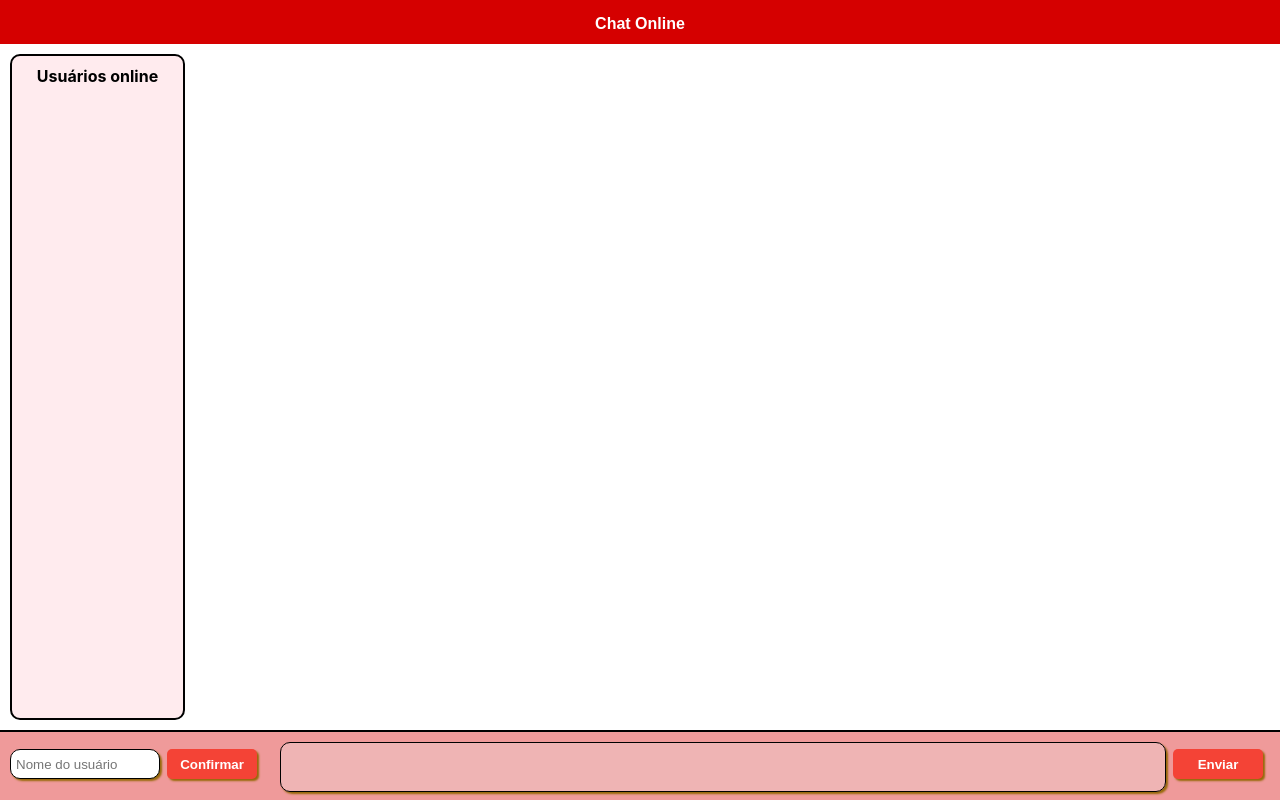
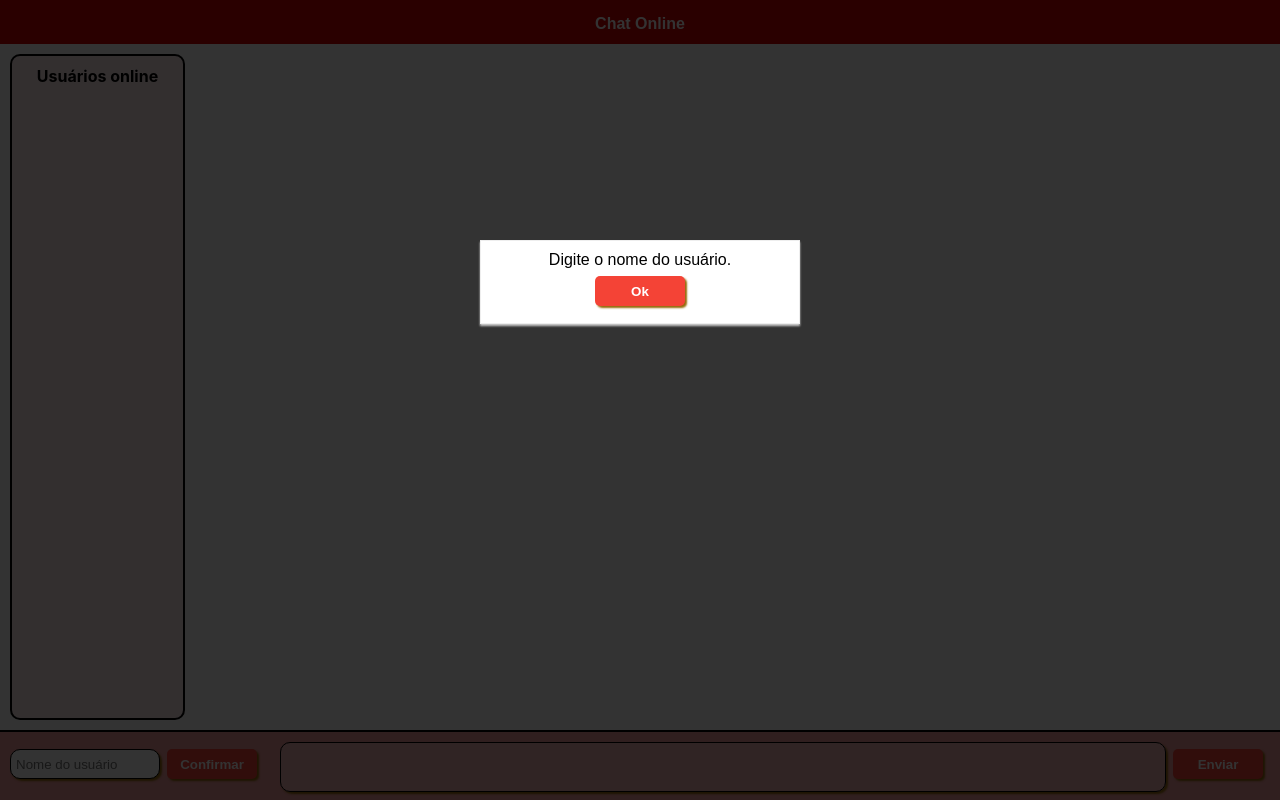
Before and after one commit to Tiago-TSC/React.Chat, a React (Create React App) app: page / in a window 1280 px wide. Both pictures are taken after a click on the button "Confirmar". Built offline with nearby package versions, Linux system fonts and the light colour scheme.

Commit message:
Modal e Backdrop

```diff
--- a/package.json
+++ b/package.json
@@ -9,6 +9,7 @@
     "react-dom": "^16.10.2",
     "react-redux": "^7.1.1",
     "react-scripts": "3.2.0",
+    "react-transition-group": "^4.3.0",
     "redux": "^4.0.4",
     "redux-thunk": "^2.3.0",
     "styled-components": "^4.4.0"
--- /dev/null
+++ b/src/components/Backdrop/index.js
@@ -0,0 +1,9 @@
+import React from 'react';
+
+import { Container } from './styles';
+
+const Backdrop = props => {
+  return <Container active={props.show} onClick={props.clicked} />;
+};
+
+export default Backdrop;
--- /dev/null
+++ b/src/components/Backdrop/styles.js
@@ -0,0 +1,12 @@
+import styled from 'styled-components';
+
+export const Container = styled.div`
+  position: fixed;
+  z-index: 100;
+  top: 0;
+  left: 0;
+  width: 100%;
+  height: 100%;
+  background-color: rgba(0, 0, 0, 0.8);
+  display: ${props => (props.active ? 'block' : 'none')};
+`;
--- a/src/components/Button/index.js
+++ b/src/components/Button/index.js
@@ -2,8 +2,8 @@ import React from 'react';
 
 import { ButtonStyled } from './styles';
 
-export default function Button({children, ...rest}) {
-  return (
-    <ButtonStyled {...rest}>{children}</ButtonStyled>
-  );
-}
+const Button = ({ children, ...rest }) => {
+  return <ButtonStyled {...rest}>{children}</ButtonStyled>;
+};
+
+export default Button;
--- /dev/null
+++ b/src/components/Modal/index.js
@@ -0,0 +1,29 @@
+import React from 'react';
+import { Transition } from 'react-transition-group';
+
+import { Container } from './styles';
+import Backdrop from '../Backdrop';
+import Button from '../Button';
+
+const Modal = props => {
+  const animationTiming = {
+    enter: 400,
+    exit: 1000,
+  };
+
+  return (
+    <div>
+      <Backdrop show={props.show} clicked={props.closed} />
+      <Transition in={props.show} timeout={animationTiming} mountOnEnter unmountOnExit>
+        <Container active={props.show}>
+          <div>
+            <div>{props.children}</div>
+            <Button onClick={props.closed}>Ok</Button>
+          </div>
+        </Container>
+      </Transition>
+    </div>
+  );
+};
+
+export default Modal;
--- /dev/null
+++ b/src/components/Modal/styles.js
@@ -0,0 +1,48 @@
+import styled from 'styled-components';
+
+export const Container = styled.div`
+  position: fixed;
+  z-index: 200;
+  border: 1px solid #eee;
+  box-shadow: 0 2px 2px #ccc;
+  color: #000;
+  background-color: #fff;
+  padding: 10px;
+  text-align: center;
+  box-sizing: border-box;
+  top: 30%;
+  left: 37.5%;
+  width: 25%;
+  transition: all 0.3s ease-out;
+  animation: ${props => (props.active ? 'openModal 0.4s' : 'closeModal 1s')} ease-out forwards;
+
+  @keyframes openModal {
+    0% {
+      opacity: 0;
+      transform: translateY(-100%);
+    }
+    50% {
+      opacity: 1;
+      transform: translateY(90%);
+    }
+    100% {
+      opacity: 1;
+      transform: translateY(0);
+    }
+  }
+
+  @keyframes closeModal {
+    0% {
+      opacity: 1;
+      transform: translateY(0);
+    }
+    50% {
+      opacity: 0.8;
+      transform: translateY(60%);
+    }
+    100% {
+      opacity: 0;
+      transform: translateY(-100%);
+    }
+  }
+`;
--- a/src/pages/Chat/components/Footer/index.js
+++ b/src/pages/Chat/components/Footer/index.js
@@ -5,6 +5,7 @@ import { FooterDiv, UserDiv, Input, MessageDiv, TextArea } from './styles';
 import UsersService from '../../../../services/UsersService';
 import MessagesService from '../../../../services/MessagesService';
 import Button from '../../../../components/Button';
+import Modal from '../../../../components/Modal';
 
 const Footer = props => {
   const dispatch = useDispatch();
@@ -15,6 +16,7 @@ const Footer = props => {
   const [userButtonText, setUserButtonText] = useState('Confirmar');
   const [textAreaValue, setTextAreaValue] = useState('');
   const [messageEnable, setMessageEnable] = useState(false);
+  const [modalIsOpen, setModalIsOpen] = useState(false);
 
   const textAreaRef = useRef(null);
 
@@ -23,7 +25,7 @@ const Footer = props => {
 
   useEffect(() => {
     textAreaRef.current.focus();
-  }, [userName]);
+  }, [userName, textAreaValue]);
 
   const inputKeyPressHandler = event => {
     if (event.key === 'Enter') {
@@ -37,7 +39,7 @@ const Footer = props => {
 
   const userNameHandler = () => {
     if (inputValue === '') {
-      alert('Digite o nome do usuário.');
+      setModalIsOpen(true);
       return;
     }
 
@@ -80,8 +82,15 @@ const Footer = props => {
     event.key = null;
   };
 
+  const closeModal = () => {
+    setModalIsOpen(false);
+  };
+
   return (
     <FooterDiv>
+      <Modal show={modalIsOpen} closed={closeModal}>
+        Digite o nome do usuário.
+      </Modal>
       <UserDiv>
         <Input
           placeholder="Nome do usuário"
--- a/src/pages/Chat/components/Messages/index.js
+++ b/src/pages/Chat/components/Messages/index.js
@@ -11,7 +11,7 @@ const Messages = () => {
 
   useEffect(() => {
     messagesEndRef.current.scrollIntoView({ behavior: 'smooth' });
-  });
+  }, [messages]);
 
   return (
     <MessageGroup>
```
Also changed, not shown: 1 other file (tests, documents, lock files or other folders).
